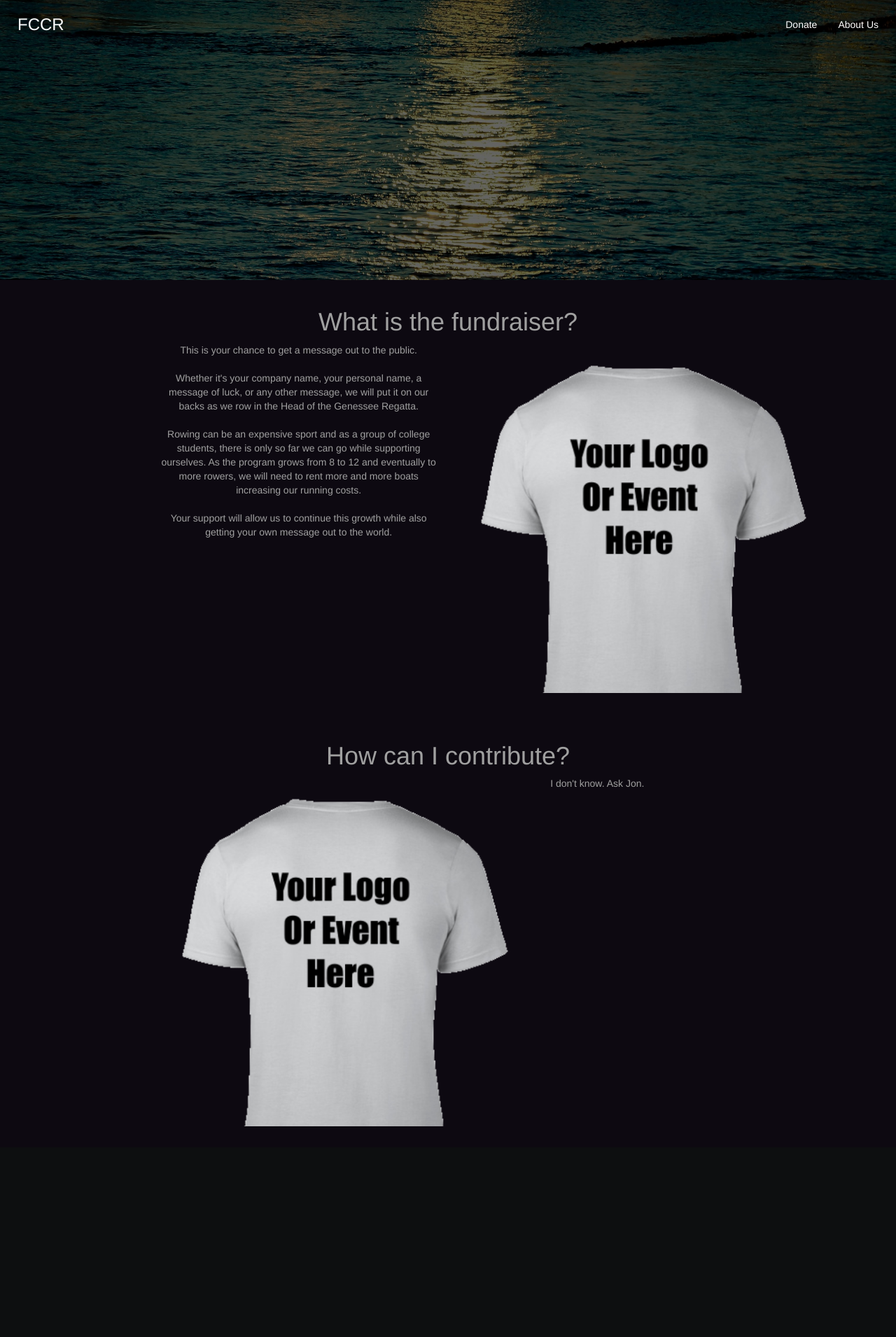
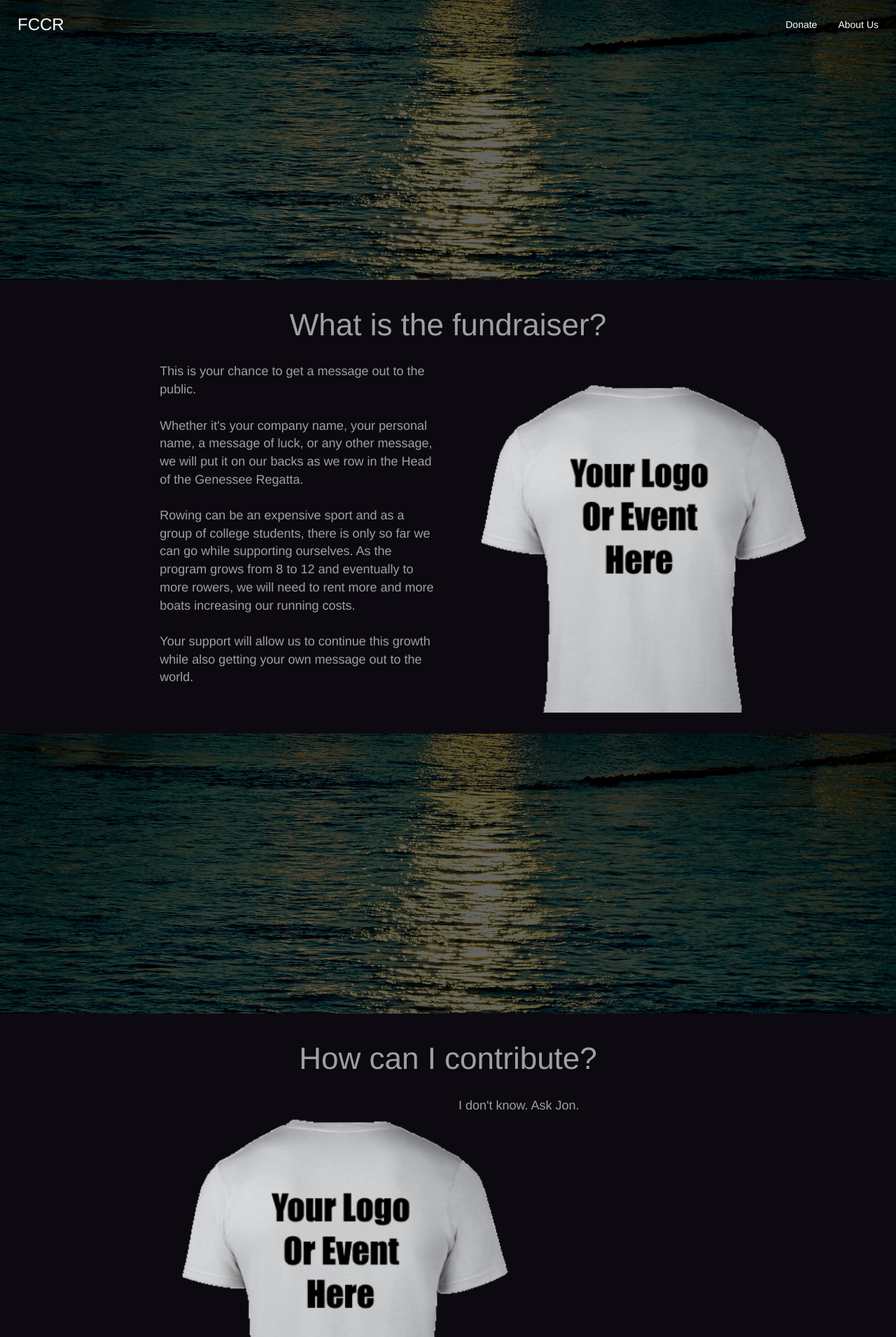
Before and after one commit to amk5401/FCCR, a PHP site: page /shirtFundraiser.php in a window 1280 px wide. Shown: the top 1910 px of the page at 70% size. Before the commit the page ends 1609 px from the top, so only its background shows below. Run offline with PHP 8.4, Linux system fonts and the light colour scheme.

Commit message:
minor text fixes

```diff
--- a/css/custom.css
+++ b/css/custom.css
@@ -166,3 +166,6 @@ video#rowingClip {
 .fundraiserContainer {
     color: #a0a0a0;
 }
+
+.fundraiserContainer h1 { font-size: 44px; padding-bottom: 20px; }
+.fundraiserContainer p { text-align: left; font-size: 18px; }
--- a/shirtFundraiser.php
+++ b/shirtFundraiser.php
@@ -18,7 +18,10 @@
             <img src="assets/images/shirt.png"></img>
         </div>
     </div>
-        <div class="col-md-12 bottom center-text">
+        <div class="col-md-12 parallax-image water-image">
+        <div class="parallaxContainer overlay"></div>
+    </div>
+    <div class="col-md-12 bottom center-text">
         <h1>How can I contribute?</h1>
         <div class="col-md-4 col-md-offset-2"">
             <img src="assets/images/shirt.png"></img>
```
